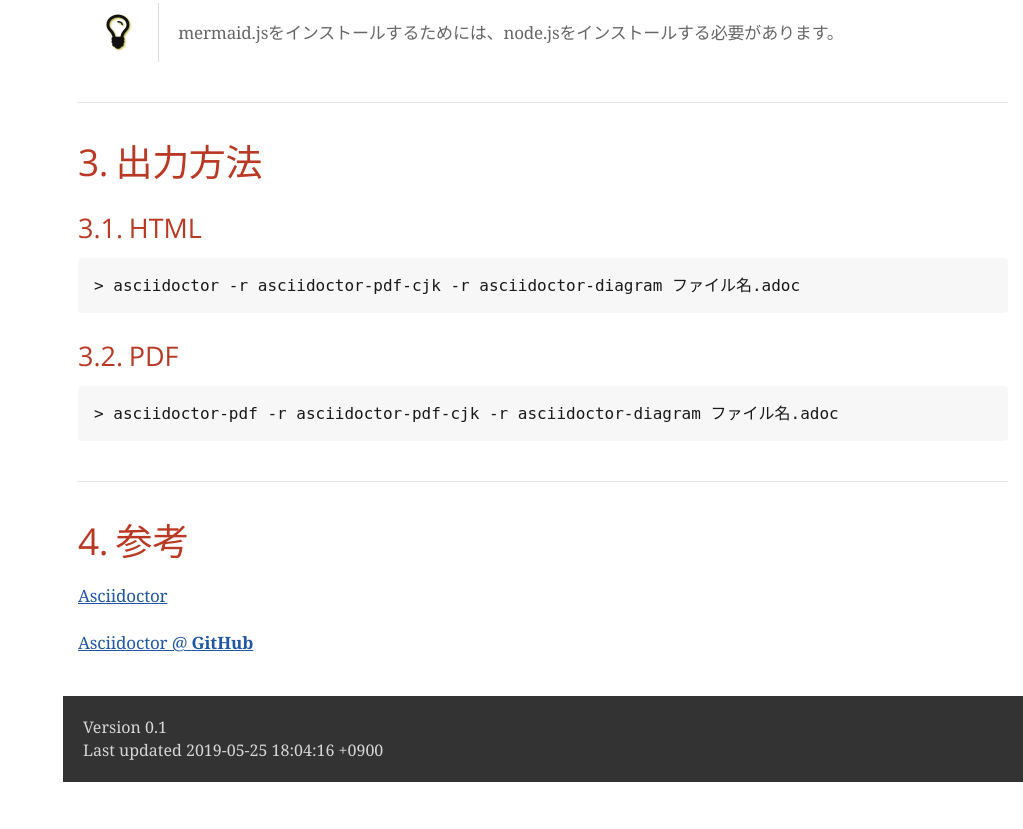
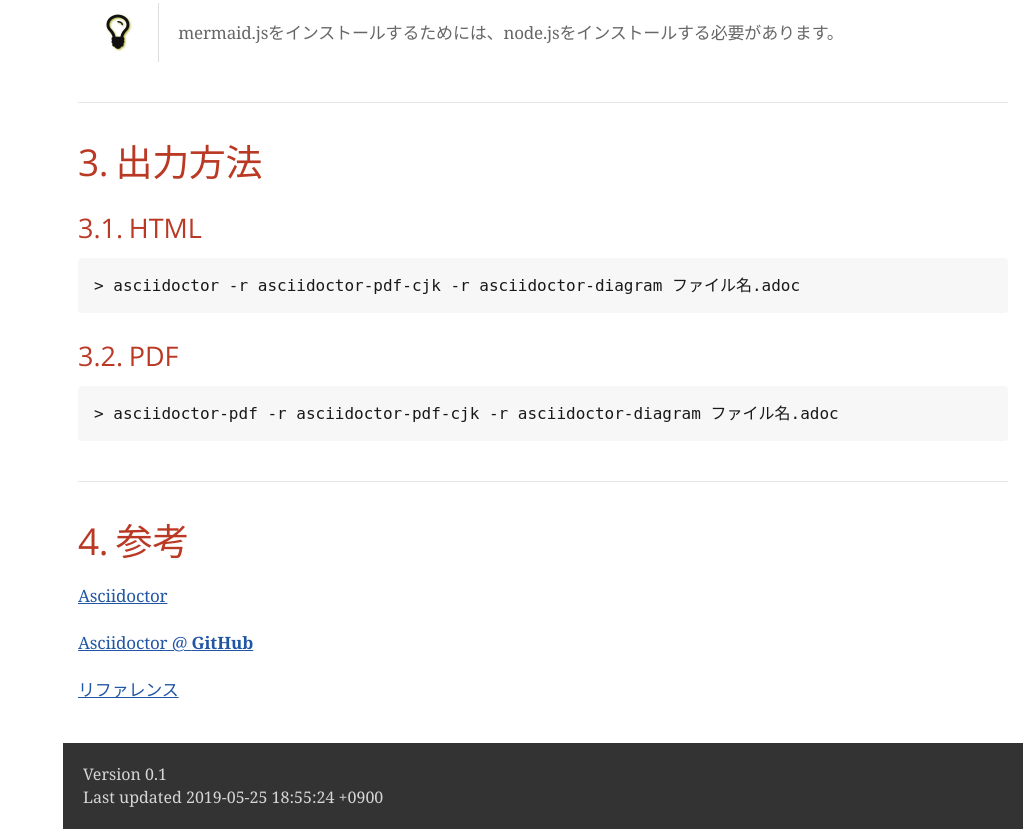
Before and after one commit to asada1980/document, a plain HTML site: page asciidoctor.html in a window 1280 px wide. Shown: the part 1293-2122 px from the top of the page, without its empty margins (257-1280 px from the left). Before the commit the page ends 2075 px from the top, so only its background shows below. Drawn offline with nearby package versions, Linux system fonts and the light colour scheme; a web font is replaced by a local one.

Commit message:
first.html

```diff
--- a/asciidoctor.html
+++ b/asciidoctor.html
@@ -589,13 +589,16 @@ mermaid.jsをインストールするためには、node.jsをインストール
 <div class="paragraph">
 <p><a href="https://github.com/asciidoctor">Asciidoctor @ <strong>GitHub</strong></a></p>
 </div>
+<div class="paragraph">
+<p><a href="https://takumon.github.io/asciidoc-syntax-quick-reference-japanese-translation/">リファレンス</a></p>
+</div>
 </div>
 </div>
 </div>
 <div id="footer">
 <div id="footer-text">
 Version 0.1<br>
-Last updated 2019-05-25 18:04:16 +0900
+Last updated 2019-05-25 18:55:24 +0900
 </div>
 </div>
 </body>
```
